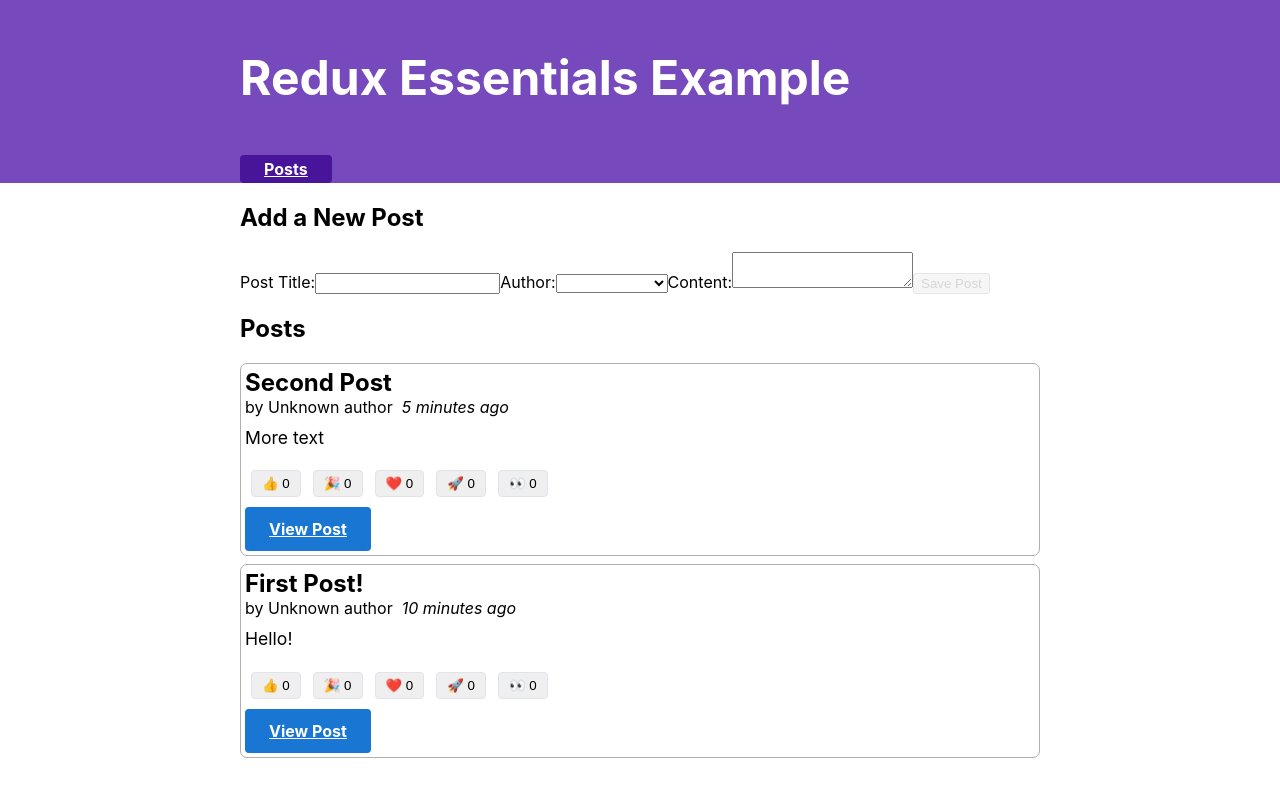
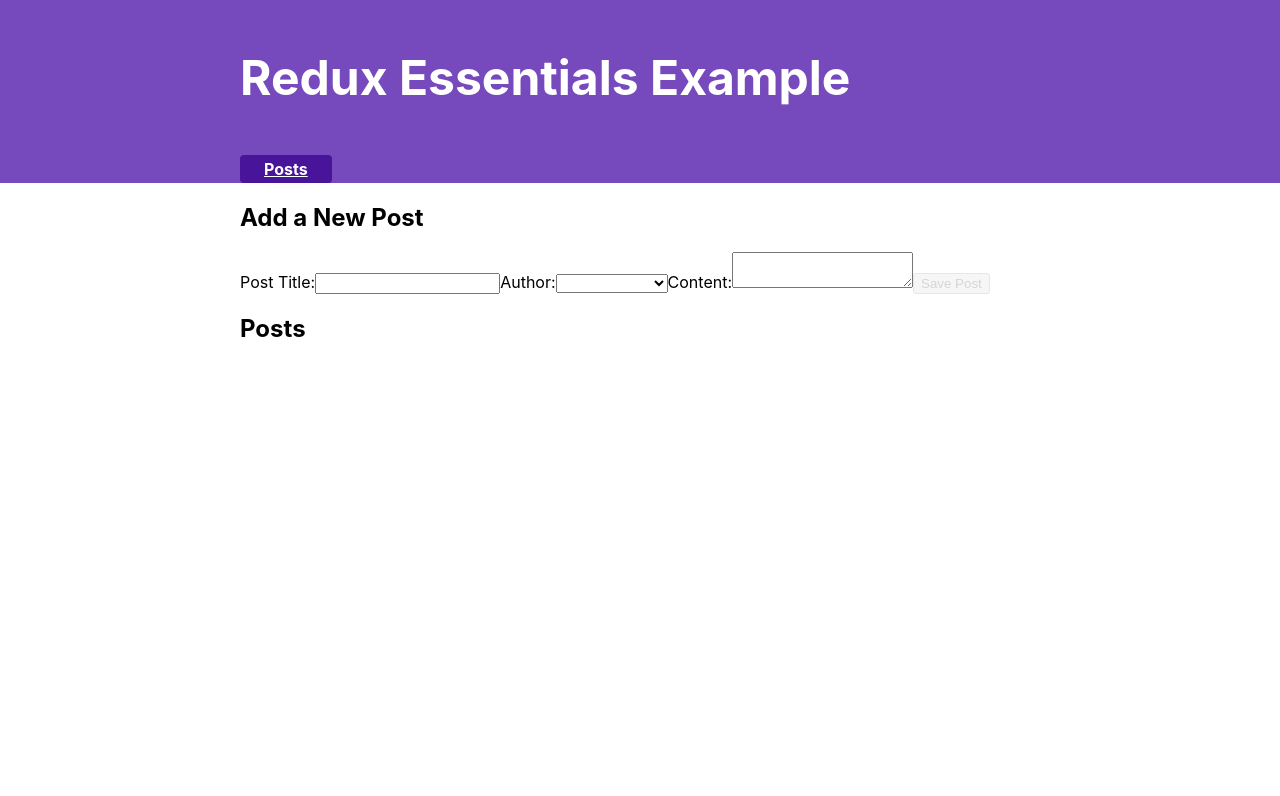
Before and after one commit to jiaqiangmo/react-learning, a React (Create React App) app: page / in a window 1280 px wide. Shown: the top 796 px of the page. Built offline with nearby package versions, Linux system fonts and the light colour scheme; what miragejs, txtgen would draw is missing.

Commit message:
feat: Loading State for Requests

```diff
--- a/src/app/store.js
+++ b/src/app/store.js
@@ -2,12 +2,10 @@
 
 import postsReducer from '../features/posts/postsSlice'
 import usersReducer from '../features/users/usersSlice'
-import CounterReducer from '../features/counter/counterSlice'
 
 export default configureStore({
   reducer: {
     posts: postsReducer,
     users: usersReducer,
-    counter: CounterReducer
   }
 })
--- a/src/features/posts/EditPostForm.js
+++ b/src/features/posts/EditPostForm.js
@@ -2,13 +2,13 @@
 import { useDispatch, useSelector } from 'react-redux'
 import { useHistory } from 'react-router-dom'
 
-import { postUpdated } from './postsSlice'
+import { postUpdated, selectPostById } from './postsSlice'
 
 export const EditPostForm = ({ match }) => {
   const { postId } = match.params
 
   const post = useSelector(state =>
-    state.posts.find(post => post.id === postId)
+    selectPostById(state, postId)
   )
 
   const [title, setTitle] = useState(post.title)
--- a/src/features/posts/PostsList.js
+++ b/src/features/posts/PostsList.js
@@ -6,8 +6,10 @@
 import { TimeAgo } from './TimeAgo'
 import { ReactionButtons } from './ReactionButtons'
 
+import { selectAllPosts } from './postsSlice'
+
 export const PostsList = () => {
-  const posts = useSelector((state) => state.posts)
+  const posts = useSelector(selectAllPosts)
 
   // Sort posts in reverse chronological order by datetime string
   const orderedPosts = posts
--- a/src/features/posts/SinglePostPage.js
+++ b/src/features/posts/SinglePostPage.js
@@ -1,12 +1,15 @@
 import React from "react";
 import { useSelector } from "react-redux";
 import { Link } from "react-router-dom";
+
+import { selectPostById } from './postsSlice'
 
 export const SinglePostPage = ({ match }) => {
   const { postId } = match.params;
 
   const post = useSelector((state) =>
-    state.posts.find((post) => post.id === postId)
+    // state.posts.find((post) => post.id === postId)
+    selectPostById(state, postId)
   );
 
   if (!post) {
--- a/src/features/posts/postsSlice.js
+++ b/src/features/posts/postsSlice.js
@@ -1,34 +1,10 @@
 import { createSlice } from "@reduxjs/toolkit";
 import { nanoid } from "nanoid";
-import { sub } from "date-fns";
-const initialState = [
-  {
-    id: "1",
-    title: "First Post!",
-    content: "Hello!",
-    date: sub(new Date(), { minutes: 10 }).toISOString(),
-    reactions: {
-      thumbsUp: 0,
-      hooray: 0,
-      heart: 0,
-      rocket: 0,
-      eyes: 0,
-    },
-  },
-  {
-    id: "2",
-    title: "Second Post",
-    content: "More text",
-    date: sub(new Date(), { minutes: 5 }).toISOString(),
-    reactions: {
-      thumbsUp: 0,
-      hooray: 0,
-      heart: 0,
-      rocket: 0,
-      eyes: 0,
-    },
-  },
-];
+const initialState ={
+    posts: [],
+    status: 'idle',
+    error: null
+}
 
 const postsSlice = createSlice({
   name: "posts",
@@ -36,14 +12,15 @@
   reducers: {
     reactionAdded(state, action) {
       const { postId, reaction } = action.payload;
-      const existingPost = state.find((post) => post.id === postId);
+      const existingPost = state.posts.find((post) => post.id === postId);
       if (existingPost) {
         existingPost.reactions[reaction]++;
       }
     },
     postAdded: {
       reducer(state, action) {
-        state.push(action.payload);
+        // state.push(action.payload);
+        state.posts.push(action.payload)
       },
       prepare(title, content, userId) {
         return {
@@ -66,7 +43,7 @@
     },
     postUpdated(state, action) {
       const { id, title, content } = action.payload;
-      const existingPost = state.find((post) => post.id === id);
+      const existingPost = state.posts.find((post) => post.id === id);
       if (existingPost) {
         existingPost.title = title;
         existingPost.content = content;
@@ -78,3 +55,8 @@
 export const { postAdded, postUpdated, reactionAdded } = postsSlice.actions;
 
 export default postsSlice.reducer;
+
+export const selectAllPosts = state => state.posts.posts
+
+export const selectPostById = (state, postId) =>
+  state.posts.posts.find(post => post.id === postId)
--- a/src/index.js
+++ b/src/index.js
@@ -4,23 +4,8 @@
 import App from './App'
 import store from './app/store'
 import { Provider } from 'react-redux'
-import {increment} from './features/counter/counterSlice'
 import './api/server'
 
-
-const exampleThunkFunction = (dispatch, getState) => {
-  const stateBefore = getState()
-  console.log(`Counter before: ${stateBefore.counter}`)
-  console.log(stateBefore);
-
-  dispatch(increment())
-  const stateAfter = getState()
-  console.log(`Counter after: ${stateAfter.counter}`)
-  console.log(stateAfter);
-  //可以在控制台查看到效果
-}
-
-store.dispatch(exampleThunkFunction)
 ReactDOM.render(
   <React.StrictMode>
     <Provider store={store}>
```
